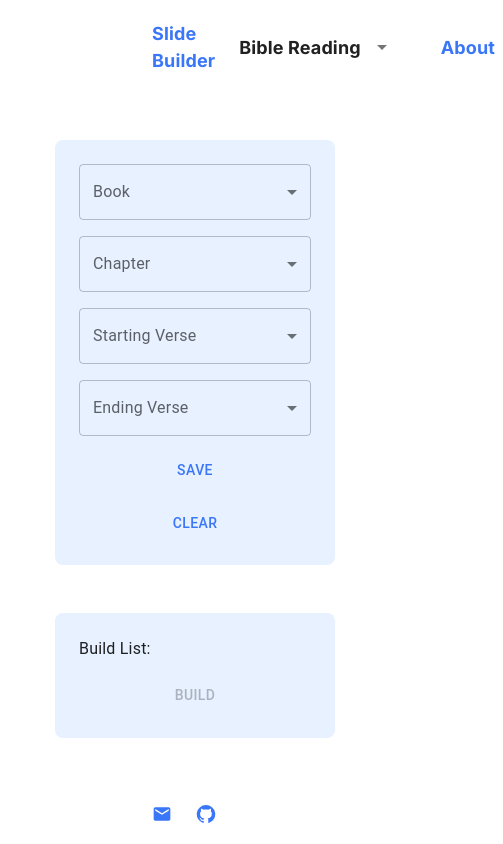
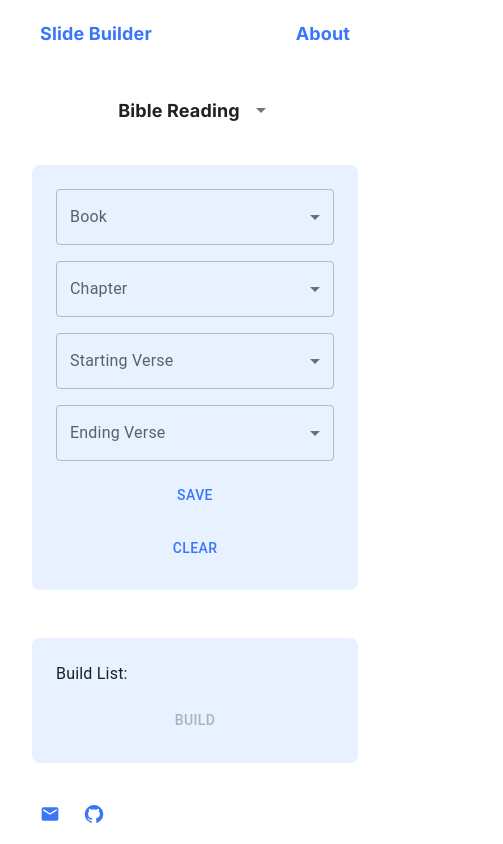
Before and after one commit to DrakonDarquesse/bvpg, a Next.js app in the folder bvsb/: page / in a window 390 px wide. Shown: the whole page, 503 px wide, since content can reach past the window. Built offline with nearby package versions, Linux system fonts and the light colour scheme.

Commit message:
refactor: use slideselect, add responsive styling

```diff
--- a/bvsb/src/app/layout.tsx
+++ b/bvsb/src/app/layout.tsx
@@ -17,7 +17,10 @@ const RootLayout = (props: PropsWithChildren) => {
               flexDirection: "column",
               gap: 2,
               minHeight: "100%",
-              px: 18,
+              px: {
+                md: 18,
+                xs: 4,
+              },
               py: {
                 xl: 4,
                 xs: 1.5,
--- a/bvsb/src/app/page.tsx
+++ b/bvsb/src/app/page.tsx
@@ -7,10 +7,8 @@ import ListItemText from "@mui/material/ListItemText";
 import Box from "@mui/material/Box";
 import Typography from "@mui/material/Typography";
 import Select, { SelectChangeEvent } from "@mui/material/Select";
-import MenuItem from "@mui/material/MenuItem";
 import useTheme from "@mui/material/styles/useTheme";
-import Header from "@/web/components/header";
-import Footer from "@/web/components/footer";
+
 import ClearIcon from "@mui/icons-material/Clear";
 import Snackbar, { SnackbarCloseReason } from "@mui/material/Snackbar";
 import Alert from "@mui/material/Alert";
@@ -19,29 +17,18 @@ import CircularProgress from "@mui/material/CircularProgress";
 import PassageForm, { Passage } from "@/web/components/passage-form";
 import CustomButton from "@/web/components/custom-button";
 import CustomBox from "@/web/components/custom-box";
-import { book } from "../../public/data/bible-directory";
+import Header from "@/web/components/header";
+import Footer from "@/web/components/footer";
 import useSnackbar from "@/web/hooks/use-snackbar";
 import usePassages from "@/web/hooks/use-passages";
+import SlideSelect, { type SlideType } from "@/web/components/slide-select";
+import { book } from "../../public/data/bible-directory";
 
 const BibleReading = () => {
   const theme = useTheme();
 
-  const slideTypeData = {
-    bibleReading: {
-      label: "Bible Reading",
-      value: "bible-reading",
-    },
-
-    responsiveReading: {
-      label: "Responsive Reading",
-      value: "responsive-reading",
-    },
-  } as const;
-
   // manage slide format state
-  const [slideType, setSlideType] = React.useState<string>(
-    slideTypeData.bibleReading.value
-  );
+  const [slideType, setSlideType] = React.useState<SlideType>("bible-reading");
 
   const snackbar = useSnackbar();
 
@@ -51,8 +38,8 @@ const BibleReading = () => {
 
   const [loading, setLoading] = React.useState<boolean>(false);
 
-  const handleSlideTypeChange = (event: SelectChangeEvent) => {
-    const value = event.target.value;
+  const handleSlideTypeChange = (event: SelectChangeEvent<SlideType>) => {
+    const value = event.target.value as SlideType;
     setSlideType(() => value);
   };
 
@@ -117,87 +104,47 @@ const BibleReading = () => {
   return (
     <>
       <Header>
-        <Select
+        <SlideSelect
+          value={slideType}
           onChange={handleSlideTypeChange}
-          value={slideType}
-          className="headerItem"
           sx={{
-            "& .MuiOutlinedInput-notchedOutline": {
-              border: "none",
-            },
-            "&:hover .MuiOutlinedInput-notchedOutline": {
-              border: "none",
-            },
-            "&.Mui-focused .MuiOutlinedInput-notchedOutline": {
-              border: "none",
-            },
-            "& .MuiSelect-select": {
-              p: 0,
+            display: {
+              md: "block",
+              xs: "none",
             },
           }}
-          MenuProps={{
-            PaperProps: {
-              sx: {
-                borderRadius: 3,
-                "& .MuiMenuItem-root": {
-                  padding: 2,
-                  fontSize: theme.typography.h6,
-                },
-              },
-              elevation: 1,
-            },
-            anchorOrigin: {
-              vertical: "bottom",
-              horizontal: "left",
-            },
-            transformOrigin: {
-              vertical: "top",
-              horizontal: "left",
-            },
-          }}
-        >
-          {Object.values(slideTypeData).map((slideType, index) => {
-            return (
-              <MenuItem key={index} value={slideType.value}>
-                {slideType.label}
-              </MenuItem>
-            );
-          })}
-        </Select>
+        ></SlideSelect>
       </Header>
+      <SlideSelect
+        value={slideType}
+        onChange={handleSlideTypeChange}
+        sx={{
+          display: {
+            md: "none",
+          },
+        }}
+      ></SlideSelect>
       <Box
         sx={{
           width: "100%",
           display: "flex",
-          flexWrap: "wrap",
+          flexWrap: {
+            md: "nowrap",
+            xs: "wrap",
+          },
           gap: 6,
           justifyContent: "center",
           "& > div": {
             minWidth: "280px",
             maxWidth: "400px",
-            p: {
-              xl: 4,
-              xs: 3,
-            },
-            bgcolor: "primary.light",
-            borderRadius: 2,
+            width: "100%",
           },
         }}
       >
-        <CustomBox
-          sx={{
-            width: "100%",
-          }}
-        >
+        <CustomBox>
           <PassageForm onSave={passageFormHandler}></PassageForm>
         </CustomBox>
-        <CustomBox
-          sx={{
-            width: "100%",
-            display: "flex",
-            flexDirection: "column",
-          }}
-        >
+        <CustomBox>
           <Typography>Build List:</Typography>
           <List
             sx={{
```
